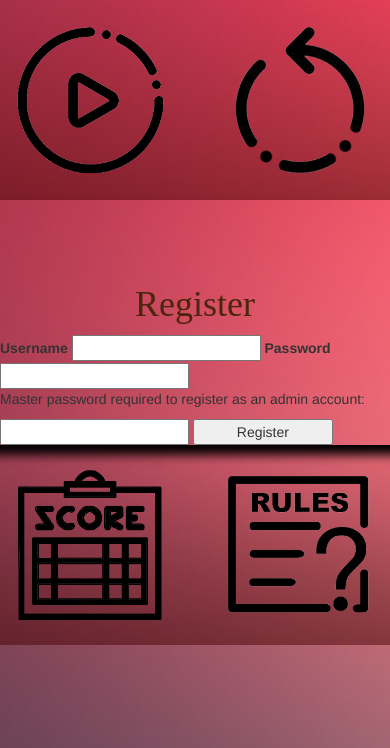
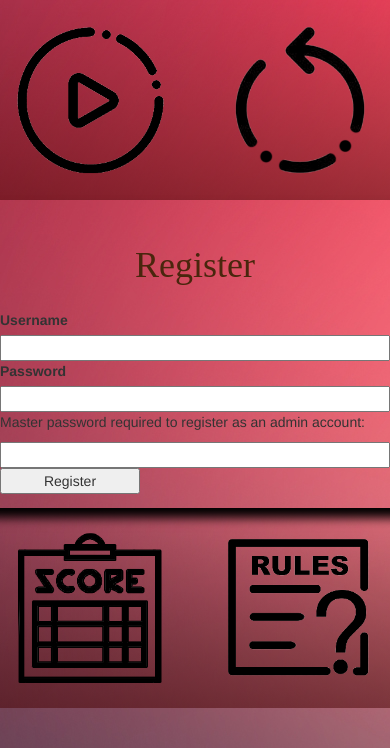
Before and after one commit to 23270983Ke912/CITS5505Project2, a Flask app: page /auth/register in a window 390 px wide. Shown: the part 40-788 px from the top of the page. Run offline with Flask 2, Linux system fonts and the light colour scheme; some libraries are stand-ins or nearby versions.

Commit message:
updated css

```diff
--- a/flaskapptest/flaskapp/static/css/style.css
+++ b/flaskapptest/flaskapp/static/css/style.css
@@ -65,7 +65,7 @@ body {
 	}
     .gamediv{
         margin-top: 0vh;
-        padding-top: 75px;
+        padding-top: 36px;
         height: auto;
     }
     .centerdiv{
@@ -195,6 +195,10 @@ header .action {
     border: 1px solid #a83737;
 }
 
+form {
+    margin: 1em 0; display: flex; flex-direction: column;
+}
+
 input.danger {
     color: #cc2f2e;
 }
--- a/flaskapptest/flaskapp/static/playcore/js_play/app.js
+++ b/flaskapptest/flaskapp/static/playcore/js_play/app.js
@@ -375,7 +375,7 @@ function makeChain() {
                                 shareable = "1"
                                 $(".tile").addClass("endblur")
                                 $(".tile").draggable("disable")
-                                if (score != 0 && max_combo != 0) {
+                                if (score != 0 || max_combo != 0) {
                                     var jsondata = JSON.stringify({
                                         playerid: userId,
                                         maxcombo: max_combo,
```
Also changed, not shown: flaskapptest/instance/flaskapp.sqlite.
